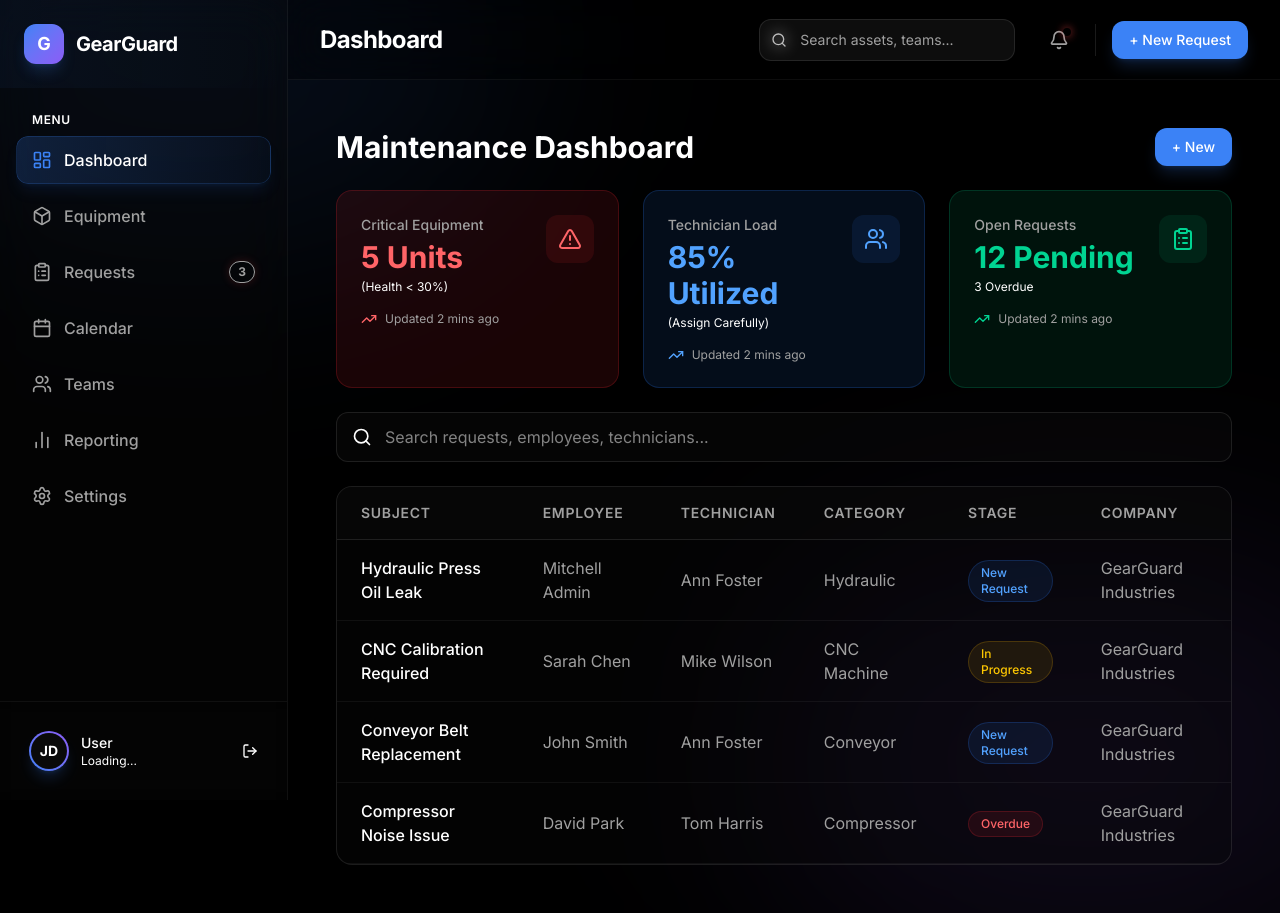
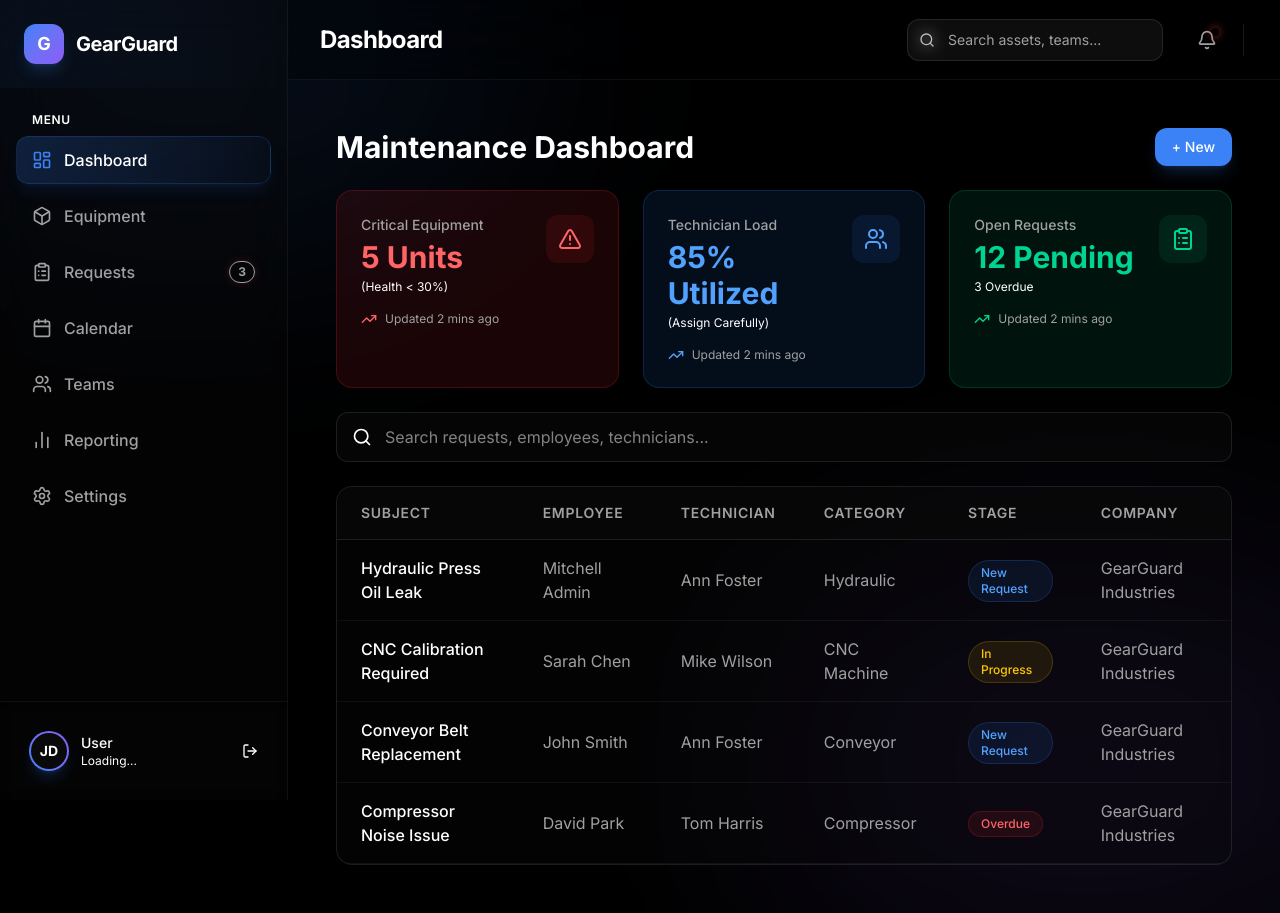
Before and after one commit to NASHG80/GearGuard-odoo, a React (Vite) app in the folder client/: page /dashboard in a window 1280 px wide. Built offline with nearby package versions, Linux system fonts and the light colour scheme.

Commit message:
chore: comment out new request button in header

```diff
--- a/client/src/components/layout/Header.jsx
+++ b/client/src/components/layout/Header.jsx
@@ -35,9 +35,9 @@ const Header = ({ title = "Dashboard" }) => {
 
             <div className="h-8 w-[1px] bg-white/10 mx-1"></div>
 
-            <Button size="sm" variant="primary" onClick={() => setIsRequestModalOpen(true)} className="shadow-lg shadow-accent-primary/20 hover:shadow-accent-primary/40 transition-shadow">
+            {/* <Button size="sm" variant="primary" onClick={() => setIsRequestModalOpen(true)} className="shadow-lg shadow-accent-primary/20 hover:shadow-accent-primary/40 transition-shadow">
               + New Request
-            </Button>
+            </Button> */}
           </div>
         </div>
       </header>
```
